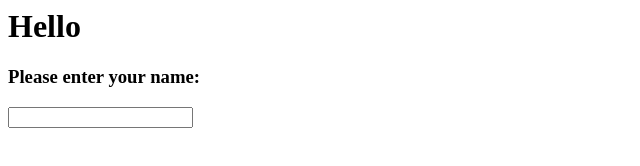
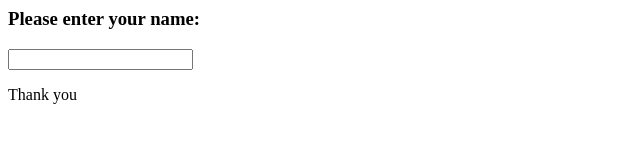
Before and after one commit to scorpionfighter46/greeter, a plain HTML site: page index.html in a window 1280 px wide. Shown: the whole page, without its empty margins (0-640 px from the left). Drawn offline with Linux system fonts and the light colour scheme.

Commit message:
Added Thank you in p tag

```diff
--- a/index.html
+++ b/index.html
@@ -3,8 +3,8 @@
 		<title>Welcome to our web site</title>
 	</head>
 <body>
-	<h1>Hello</h1>
 	<h3>Please enter your name:</h3>
 	<input type="text" name="uname">
+	<p>Thank you</p>
 </body>
 </html>
```
